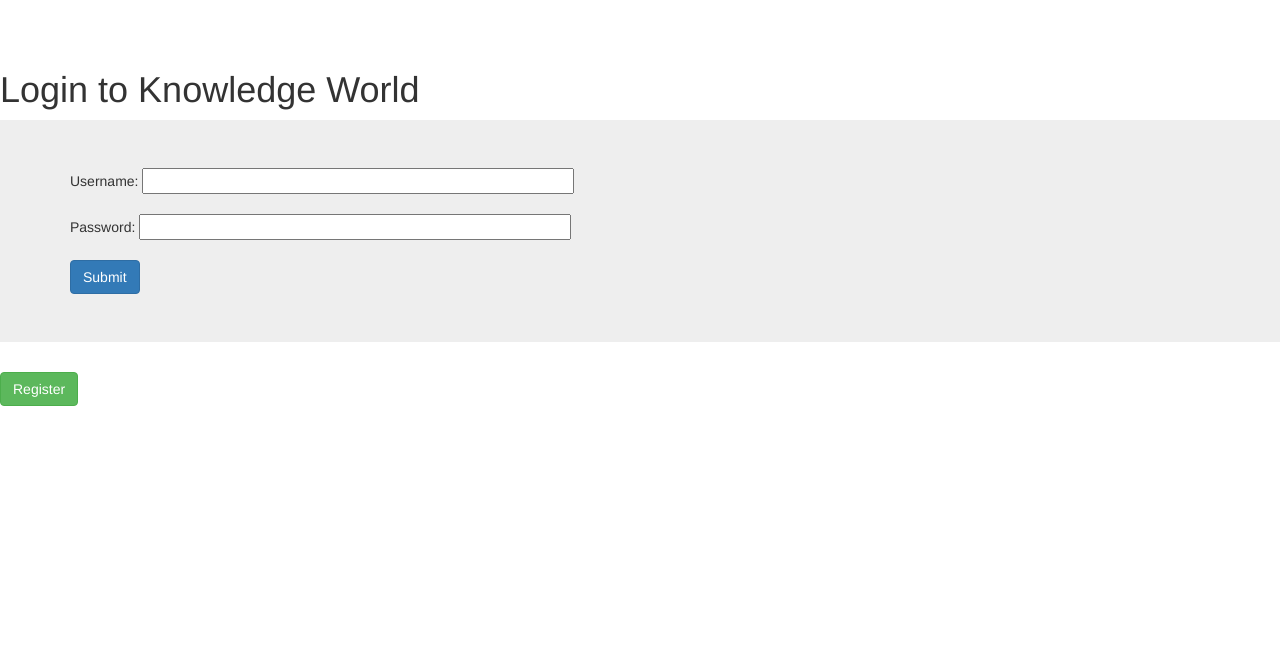
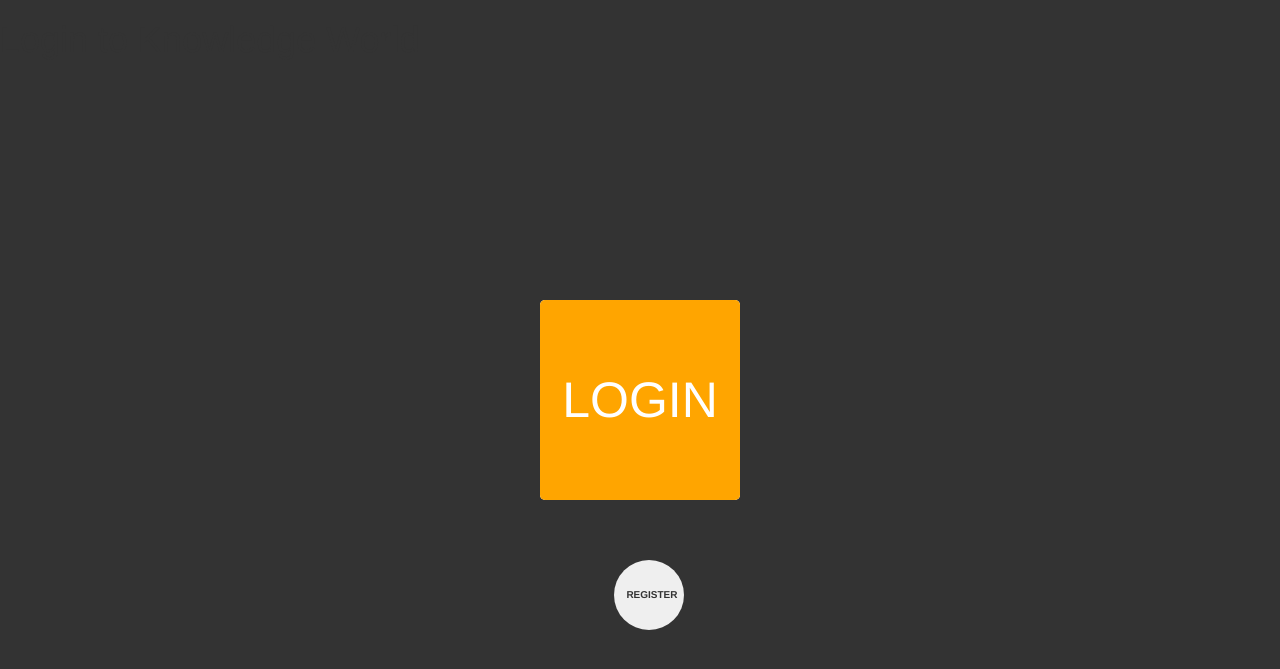
Before and after one commit to shilpathakur95/knowledgejar, a Django app: template templates/registration/login.html in a window 1280 px wide. Shown: the top 669 px of the page. Run offline with Django 3.2, Linux system fonts and the light colour scheme; the template is opened without the code that fills it, so the values that code supplies are empty; some libraries are stand-ins or nearby versions.

Commit message:
My application's first deployment

```diff
--- a/templates/registration/login.html
+++ b/templates/registration/login.html
@@ -12,15 +12,175 @@
     <link href="https://maxcdn.bootstrapcdn.com/bootstrap/3.3.6/css/bootstrap.min.css" rel="stylesheet">
 
     <!-- Custom styles for this template -->
-    <style>
-        body {
-            padding-top: 50px;
-        }
 
-        .starter-template {
-            padding: 40px 15px;
-            text-align: center;
-        }
+        <style>
+      /* NOTE: The styles were added inline because Prefixfree needs access to your styles and they must be inlined if they are on local disk! */
+      * {
+  -moz-box-sizing: border-box;
+  box-sizing: border-box;
+}
+
+body {
+  background: #333;
+  font: 100%/1 "Helvetica Neue", Arial, sans-serif;
+}
+
+.login {
+  position: absolute;
+  top: 50%;
+  left: 50%;
+  margin: -10rem 0 0 -10rem;
+  width: 20rem;
+  height: 20rem;
+  padding: 20px;
+  background: #fff;
+  border-radius: 5px;
+  overflow: hidden;
+}
+.login:hover > .login-header, .login.focused > .login-header {
+  width: 2rem;
+}
+.login:hover > .login-header > .text, .login.focused > .login-header > .text {
+  font-size: 1rem;
+  transform: rotate(-90deg);
+}
+.login.loading > .login-header {
+  width: 20rem;
+}
+.login.loading > .login-header > .text {
+  display: none;
+}
+.login.loading > .login-header > .loader {
+  display: block;
+}
+
+.login-header {
+  position: absolute;
+  left: 0;
+  top: 0;
+  z-index: 1;
+  width: 20rem;
+  height: 20rem;
+  background: orange;
+  transition: width 0.5s ease-in-out;
+}
+.login-header > .text {
+  display: block;
+  width: 100%;
+  height: 100%;
+  font-size: 5rem;
+  text-align: center;
+  line-height: 20rem;
+  color: #fff;
+  transition: all 0.5s ease-in-out;
+}
+.login-header > .loader {
+  display: none;
+  position: absolute;
+  left: 5rem;
+  top: 5rem;
+  width: 10rem;
+  height: 10rem;
+  border: 2px solid #fff;
+  border-radius: 50%;
+  animation: loading 2s linear infinite;
+}
+.login-header > .loader:after {
+  content: "";
+  position: absolute;
+  left: 4.5rem;
+  top: -0.5rem;
+  width: 1rem;
+  height: 1rem;
+  background: #fff;
+  border-radius: 50%;
+  border-right: 2px solid orange;
+}
+.login-header > .loader:before {
+  content: "";
+  position: absolute;
+  left: 4rem;
+  top: -0.5rem;
+  width: 0;
+  height: 0;
+  border-right: 1rem solid #fff;
+  border-top: 0.5rem solid transparent;
+  border-bottom: 0.5rem solid transparent;
+}
+
+@keyframes loading {
+  50% {
+    opacity: 0.5;
+  }
+  100% {
+    transform: rotate(360deg);
+  }
+}
+.register-button{
+    position: fixed;
+  top: 70%;
+  left:48%;
+  width: 7rem;
+  height: 7rem;
+  border: none;
+  border-radius:60%;
+  border: 0.6rem solid transparent;
+}
+.login-form {
+  margin: 0 0 0 2rem;
+  padding: 0.5rem;
+}
+
+.login-input {
+  display: block;
+  width: 100%;
+  font-size: 2rem;
+  padding: 0.5rem 1rem;
+  box-shadow: none;
+  border-color: #ccc;
+  border-width: 0 0 2px 0;
+}
+.login-input + .login-input {
+  margin: 10px 0 0;
+}
+.login-input:focus {
+  outline: none;
+  border-bottom-color: orange;
+}
+
+.login-btn {
+  position: absolute;
+  right: 1rem;
+  bottom: 1rem;
+  width: 5rem;
+  height: 5rem;
+  border: none;
+  background: orange;
+  border-radius: 50%;
+  font-size: 0;
+  border: 0.6rem solid transparent;
+  transition: all 0.3s ease-in-out;
+}
+.login-btn:after {
+  content: "";
+  position: absolute;
+  left: 1rem;
+  top: 0.8rem;
+  width: 0;
+  height: 0;
+  border-left: 2.4rem solid #fff;
+  border-top: 1.2rem solid transparent;
+  border-bottom: 1.2rem solid transparent;
+  transition: border 0.3s ease-in-out 0s;
+}
+.login-btn:hover, .login-btn:focus, .login-btn:active {
+  background: #fff;
+  border-color: orange;
+  outline: none;
+}
+.login-btn:hover:after, .login-btn:focus:after, .login-btn:active:after {
+  border-left-color: orange;
+}
     </style>
 
     <!-- HTML5 shim and Respond.js IE8 support of HTML5 elements and media queries -->
@@ -34,19 +194,20 @@
 <script src="https://ajax.googleapis.com/ajax/libs/jquery/1.11.1/jquery.min.js"></script>
 <script src="https://maxcdn.bootstrapcdn.com/bootstrap/3.3.6/js/bootstrap.min.js"></script>
  <h1>Login to Knowledge World</h1>
-<div class="jumbotron">
 	<div class="container">
-        <form id="login_form" method="post" action="/login/">
+        <div class="login">
+  <header class="login-header"><span class="text">LOGIN</span><span class="loader"></span></header>
+        <form id="login_form" class="login-form" method="post" action="/login/">
             {% csrf_token %}
-            Username: <input type="text" name="username" value="" size="50" />
+            <input type="text" placeholder="Username" name="username" class="login-input" value="" size="50" />
             <br><br>
-            Password: <input type="password" name="password" value="" size="50" />
+            <input type="password" placeholder="Password" name="password" class="login-input" value="" size="50" />
             <br><br>
 
-            <button class="btn btn-primary"  value="submit">Submit</button>
+            <button class="login-btn"  value="submit">Submit</button>
         </form>
         </div>
-</div>
-<button type="button" class="btn btn-success"  onclick="location.href='/piazza/register/';">Register</button>
+        </div>
+<button type="button" class="register-button"  onclick="location.href='/piazza/register/';"><strong>REGISTER</strong></button>
 </body>
 </html>
--- a/templates/style.html
+++ b/templates/style.html
@@ -41,7 +41,7 @@
                 <span class="icon-bar"></span>
                 <span class="icon-bar"></span>
             </button>
-            <a class="navbar-brand" href="#">Knowledge World</a>
+            <a class="navbar-brand" href="#">Knowledge Jar</a>
         </div>
         <div class="collapse navbar-collapse">
             <ul class="nav navbar-nav">
```
